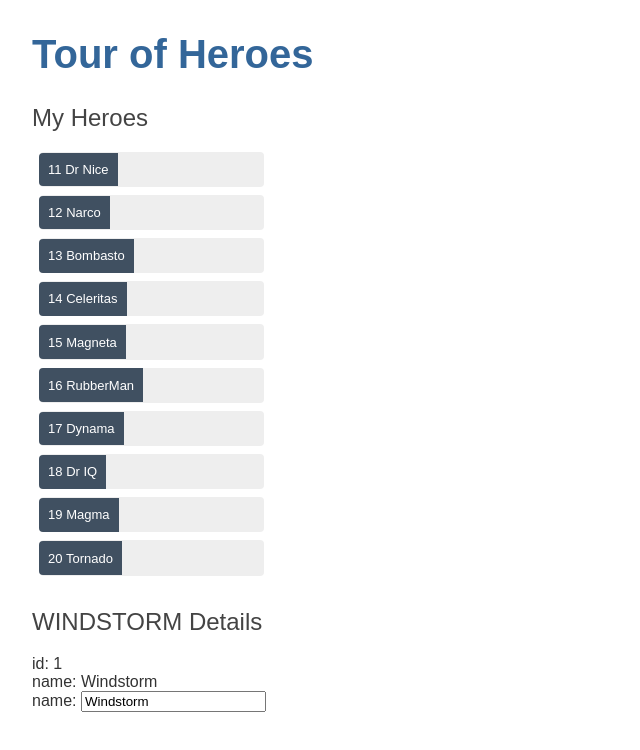
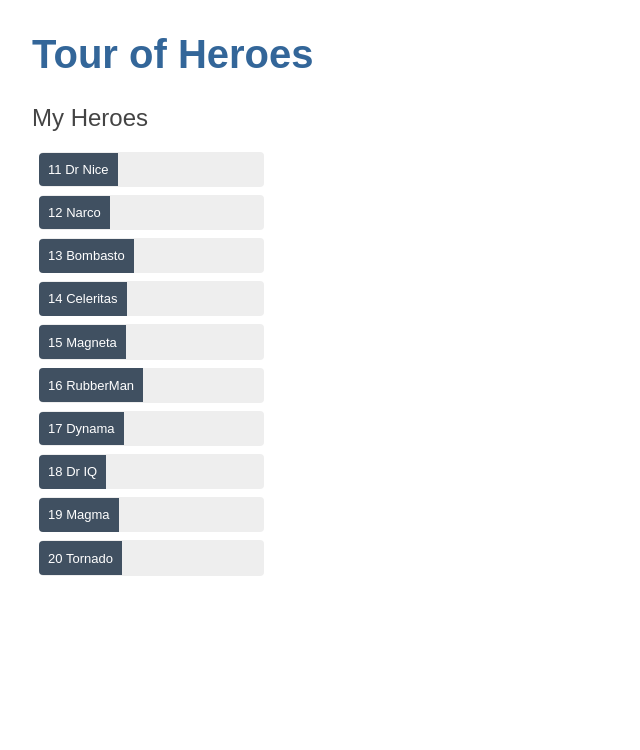
Before and after one commit to Lamia7/angular-tour-of-heroes, an Angular app: page / in a window 1280 px wide. Shown: the top 750 px of the page, without its empty margins (0-640 px from the left). Built offline with nearby package versions, Linux system fonts and the light colour scheme.

Commit message:
✨ Display a list of hero with selectable option

```diff
--- a/src/app/hero.ts
+++ /dev/null
@@ -1,4 +0,0 @@
-export interface Hero {
-    id: number;
-    name: string;
-}
--- a/src/app/heroes/heroes.component.html
+++ b/src/app/heroes/heroes.component.html
@@ -1,16 +1,21 @@
 <h2>My Heroes</h2>
 <ul class="heroes">
-  <li *ngFor="let hero of heroes">
+  <li
+    *ngFor="let hero of heroes"
+    [class.selected]="hero === selectedHero"
+    (click)="onSelect(hero)"
+  >
     <span class="badge">{{ hero.id }} {{ hero.name }}</span>
   </li>
 </ul>
 
-<h2>{{ hero.name | uppercase }} Details</h2>
-<div><span>id: </span>{{ hero.id }}</div>
-<div><span>name: </span>{{ hero.name }}</div>
-<div>
-  <label
-    >name:
-    <input [(ngModel)]="hero.name" placeholder="name" />
-  </label>
+<div *ngIf="selectedHero">
+  <h2>Selected Hero Details: {{ selectedHero.name | uppercase }}</h2>
+  <div><span>id: </span>{{ selectedHero.id }}</div>
+  <div>
+    <label
+      >name:
+      <input [(ngModel)]="selectedHero.name" placeholder="name" />
+    </label>
+  </div>
 </div>
--- a/src/app/heroes/heroes.component.ts
+++ b/src/app/heroes/heroes.component.ts
@@ -1,23 +1,22 @@
 import { Component, OnInit } from '@angular/core';
 
-import { Hero } from '../hero';
+import { Hero } from '../models/hero';
 import { HEROES } from '../mock-heroes';
 
 @Component({
   selector: 'app-heroes',
   templateUrl: './heroes.component.html',
-  styleUrls: ['./heroes.component.css']
+  styleUrls: ['./heroes.component.css'],
 })
 export class HeroesComponent implements OnInit {
-  hero: Hero = {
-    id: 1,
-    name: 'Windstorm'
-  };
-  heroes = HEROES;
+  heroes: Hero[] = HEROES; // prop heroes de type classe Hero[] à qui on assigne HEROES:une constante qui a déjà une valeur (voir mock)
+  selectedHero: Hero; // prop selectedHero de type Hero (pas encore de valeur de départ)
 
-  constructor() { }
+  constructor() {}
 
-  ngOnInit(): void {
+  ngOnInit(): void {}
+
+  onSelect(hero: Hero): void {
+    this.selectedHero = hero; // affecte l'instance hero à selectedHero
   }
-
 }
--- a/src/app/mock-heroes.ts
+++ b/src/app/mock-heroes.ts
@@ -1,4 +1,4 @@
-import { Hero } from './hero';
+import { Hero } from './models/hero';
 
 export const HEROES: Hero[] = [
   { id: 11, name: 'Dr Nice' },
--- /dev/null
+++ b/src/app/models/hero.ts
@@ -0,0 +1,4 @@
+export class Hero {
+  id: number;
+  name: string;
+}
```
